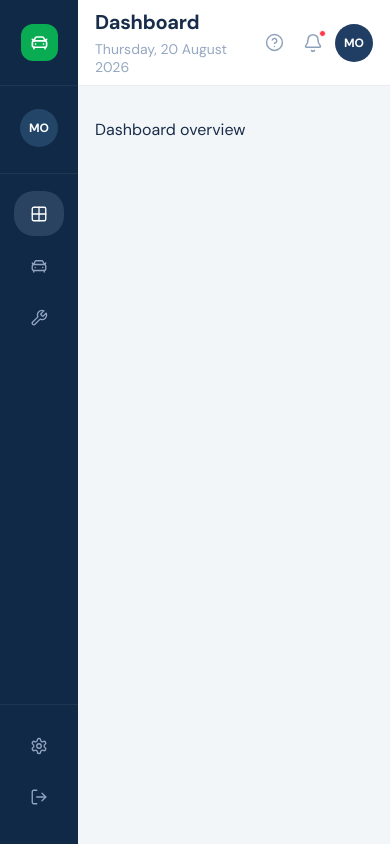
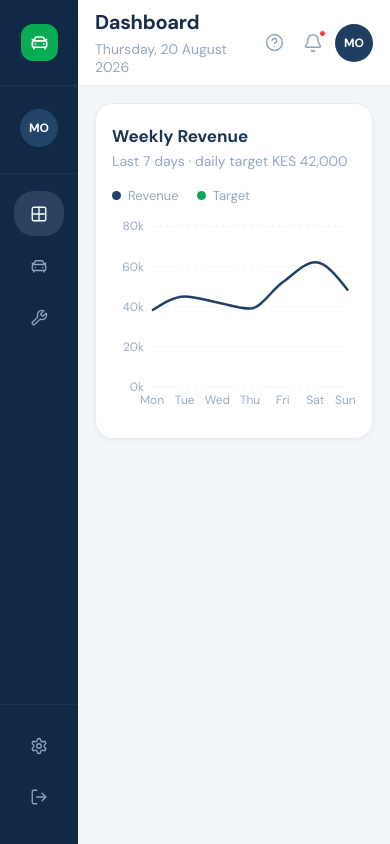
Before and after one commit to Driz-ai/Fleet-Pesa, a React (Vite) app in the folder fleetpesa/frontend/: page / in a window 390 px wide. Built offline with nearby package versions, Linux system fonts and the light colour scheme.

Commit message:
feat: add weekly revenue chart

```diff
--- /dev/null
+++ b/fleetpesa/frontend/src/components/Dashboard/Owner.jsx
@@ -0,0 +1,71 @@
+import {
+	CartesianGrid,
+	Line,
+	LineChart,
+	ResponsiveContainer,
+	Tooltip,
+	XAxis,
+	YAxis,
+} from 'recharts'
+
+const weeklyRevenue = [
+	{ day: 'Mon', revenue: 38000 },
+	{ day: 'Tue', revenue: 45000 },
+	{ day: 'Wed', revenue: 42000 },
+	{ day: 'Thu', revenue: 39000 },
+	{ day: 'Fri', revenue: 52000 },
+	{ day: 'Sat', revenue: 62000 },
+	{ day: 'Sun', revenue: 48000 },
+]
+
+function formatCurrency(value) {
+	return `KES ${value.toLocaleString('en-KE')}`
+}
+
+function RevenueTooltip({ active, payload, label }) {
+	if (!active || !payload?.length) return null
+
+	return (
+		<div className="chart-tooltip">
+			<strong>{label}</strong>
+			<span>{formatCurrency(payload[0].value)}</span>
+		</div>
+	)
+}
+
+export function Owner() {
+	return (
+		<div className="owner-dashboard">
+			<section className="revenue-card" aria-labelledby="weekly-revenue-title">
+				<div className="card-heading">
+					<div>
+						<h2 id="weekly-revenue-title">Weekly Revenue</h2>
+						<p>Last 7 days · daily target KES 42,000</p>
+					</div>
+					<div className="chart-legend" aria-label="Chart legend">
+						<span><i className="legend-dot revenue-dot" />Revenue</span>
+						<span><i className="legend-dot target-dot" />Target</span>
+					</div>
+				</div>
+				<div className="revenue-chart">
+					<ResponsiveContainer width="100%" height="100%">
+						<LineChart data={weeklyRevenue} margin={{ top: 10, right: 8, left: 4, bottom: 4 }}>
+							<CartesianGrid stroke="#e8eef4" strokeDasharray="3 4" vertical={false} />
+							<XAxis dataKey="day" axisLine={false} tickLine={false} tick={{ fill: '#9aacc2', fontSize: 12 }} />
+							<YAxis
+								axisLine={false}
+								tickLine={false}
+								tick={{ fill: '#9aacc2', fontSize: 12 }}
+								tickFormatter={(value) => `${value / 1000}k`}
+								width={36}
+								domain={[0, 80000]}
+							/>
+							<Tooltip content={<RevenueTooltip />} cursor={{ stroke: '#cbd8e5', strokeDasharray: '4 4' }} />
+							<Line type="monotone" dataKey="revenue" stroke="#203f68" strokeWidth={2.5} dot={false} activeDot={{ r: 5, fill: '#0ca653', strokeWidth: 0 }} />
+						</LineChart>
+					</ResponsiveContainer>
+				</div>
+			</section>
+		</div>
+	)
+}
--- a/fleetpesa/frontend/src/components/layout/AppShell.jsx
+++ b/fleetpesa/frontend/src/components/layout/AppShell.jsx
@@ -1,4 +1,5 @@
 import { Bell, CircleHelp } from 'lucide-react'
+import { Owner } from '../Dashboard/Owner'
 import { Sidebar } from './Sidebar'
 
 export function AppShell() {
@@ -23,9 +24,7 @@ export function AppShell() {
 					</div>
 				</header>
 				<section className="dashboard-content" aria-label="Fleet dashboard">
-					<div className="empty-dashboard">
-						<p>Dashboard overview</p>
-					</div>
+					<Owner />
 				</section>
 			</main>
 		</div>
--- a/fleetpesa/frontend/src/styles/globals.css
+++ b/fleetpesa/frontend/src/styles/globals.css
@@ -31,6 +31,19 @@ a { color: inherit; text-decoration: none; }
 .notification-button span { position: absolute; top: 4px; right: 4px; width: 7px; height: 7px; background: #ff384c; border: 1px solid #fff; border-radius: 50%; }
 .topbar-avatar { width: 38px; height: 38px; color: #fff; background: #203e64; }
 .dashboard-content { padding: 27px 28px; }
+.owner-dashboard { width: 100%; }
+.revenue-card { min-height: 305px; padding: 28px 28px 24px; background: #fff; border: 1px solid #e5ebf1; border-radius: 18px; box-shadow: 0 2px 4px rgba(24,45,74,.04); }
+.card-heading { display: flex; align-items: flex-start; justify-content: space-between; gap: 20px; }
+.card-heading h2 { margin: 0; color: #1b3555; font-size: 17px; }
+.card-heading p { margin: 5px 0 0; color: #95a8c0; font-size: 14px; }
+.chart-legend { display: flex; gap: 18px; padding-top: 3px; color: #96a8c0; font-size: 13px; }
+.chart-legend span { display: inline-flex; align-items: center; gap: 7px; }
+.legend-dot { width: 9px; height: 9px; display: inline-block; border-radius: 50%; }
+.revenue-dot { background: #203f68; }
+.target-dot { background: #0ca653; }
+.revenue-chart { width: 100%; height: 220px; margin-top: 18px; }
+.chart-tooltip { display: flex; flex-direction: column; gap: 4px; padding: 9px 11px; color: #fff; background: #183353; border-radius: 7px; box-shadow: 0 5px 14px rgba(16,41,71,.16); font-size: 12px; }
+.chart-tooltip span { color: #bceecf; font-family: 'Space Mono', monospace; font-size: 11px; }
 
 @media (max-width: 700px) {
 	.sidebar { width: 78px; flex-basis: 78px; }
@@ -41,4 +54,8 @@ a { color: inherit; text-decoration: none; }
 	.topbar { padding: 0 17px; }
 	.topbar-actions { gap: 5px; }
 	.dashboard-content { padding: 17px; }
+	.revenue-card { padding: 21px 16px 17px; }
+	.card-heading { display: block; }
+	.chart-legend { margin-top: 14px; }
+	.revenue-chart { height: 205px; margin-top: 12px; }
 }
```
